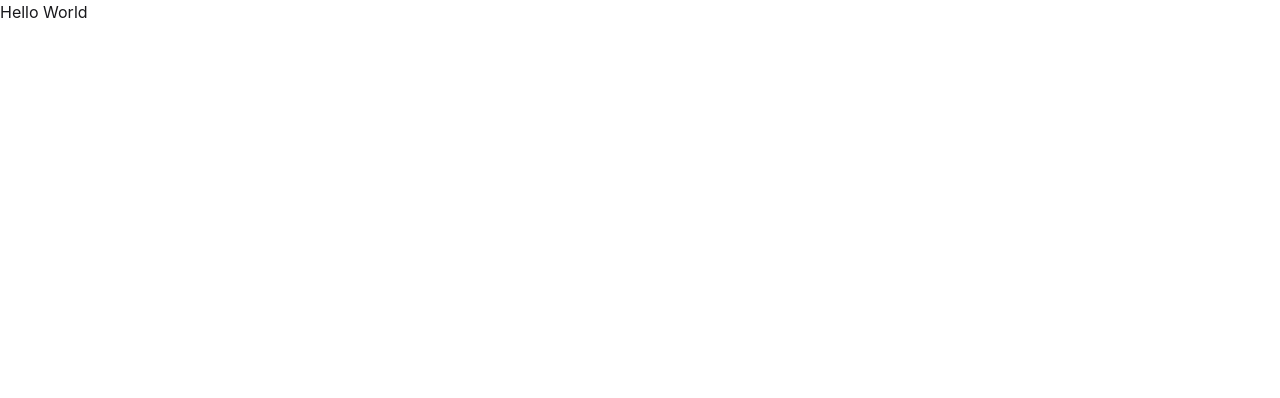
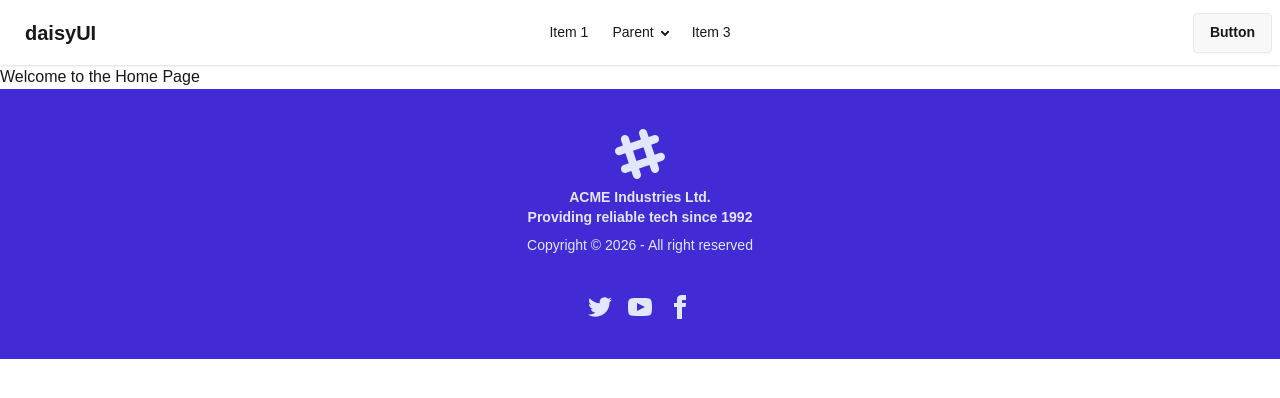
Before and after one commit to mohammademon393/zap-shift-client, a React (Vite) app: page / in a window 1280 px wide. Shown: the top 398 px of the page. Built offline with nearby package versions, Linux system fonts and the light colour scheme.

Commit message:
create some jsx components and set main layouts

```diff
--- /dev/null
+++ b/src/Pages/Home/home/Home.jsx
@@ -0,0 +1,11 @@
+import React from 'react';
+
+const Home = () => {
+    return (
+        <div>
+            <h2>Welcome to the Home Page</h2>
+        </div>
+    );
+};
+
+export default Home;
--- /dev/null
+++ b/src/Pages/Sheared/footer/Footer.jsx
@@ -0,0 +1,66 @@
+import React from 'react';
+
+const Footer = () => {
+    return (
+      <footer className="footer footer-horizontal footer-center bg-primary text-primary-content p-10">
+        <aside>
+          <svg
+            width="50"
+            height="50"
+            viewBox="0 0 24 24"
+            xmlns="http://www.w3.org/2000/svg"
+            fillRule="evenodd"
+            clipRule="evenodd"
+            className="inline-block fill-current"
+          >
+            <path d="M22.672 15.226l-2.432.811.841 2.515c.33 1.019-.209 2.127-1.23 2.456-1.15.325-2.148-.321-2.463-1.226l-.84-2.518-5.013 1.677.84 2.517c.391 1.203-.434 2.542-1.831 2.542-.88 0-1.601-.564-1.86-1.314l-.842-2.516-2.431.809c-1.135.328-2.145-.317-2.463-1.229-.329-1.018.211-2.127 1.231-2.456l2.432-.809-1.621-4.823-2.432.808c-1.355.384-2.558-.59-2.558-1.839 0-.817.509-1.582 1.327-1.846l2.433-.809-.842-2.515c-.33-1.02.211-2.129 1.232-2.458 1.02-.329 2.13.209 2.461 1.229l.842 2.515 5.011-1.677-.839-2.517c-.403-1.238.484-2.553 1.843-2.553.819 0 1.585.509 1.85 1.326l.841 2.517 2.431-.81c1.02-.33 2.131.211 2.461 1.229.332 1.018-.21 2.126-1.23 2.456l-2.433.809 1.622 4.823 2.433-.809c1.242-.401 2.557.484 2.557 1.838 0 .819-.51 1.583-1.328 1.847m-8.992-6.428l-5.01 1.675 1.619 4.828 5.011-1.674-1.62-4.829z"></path>
+          </svg>
+          <p className="font-bold">
+            ACME Industries Ltd.
+            <br />
+            Providing reliable tech since 1992
+          </p>
+          <p>Copyright © {new Date().getFullYear()} - All right reserved</p>
+        </aside>
+        <nav>
+          <div className="grid grid-flow-col gap-4">
+            <a>
+              <svg
+                xmlns="http://www.w3.org/2000/svg"
+                width="24"
+                height="24"
+                viewBox="0 0 24 24"
+                className="fill-current"
+              >
+                <path d="M24 4.557c-.883.392-1.832.656-2.828.775 1.017-.609 1.798-1.574 2.165-2.724-.951.564-2.005.974-3.127 1.195-.897-.957-2.178-1.555-3.594-1.555-3.179 0-5.515 2.966-4.797 6.045-4.091-.205-7.719-2.165-10.148-5.144-1.29 2.213-.669 5.108 1.523 6.574-.806-.026-1.566-.247-2.229-.616-.054 2.281 1.581 4.415 3.949 4.89-.693.188-1.452.232-2.224.084.626 1.956 2.444 3.379 4.6 3.419-2.07 1.623-4.678 2.348-7.29 2.04 2.179 1.397 4.768 2.212 7.548 2.212 9.142 0 14.307-7.721 13.995-14.646.962-.695 1.797-1.562 2.457-2.549z"></path>
+              </svg>
+            </a>
+            <a>
+              <svg
+                xmlns="http://www.w3.org/2000/svg"
+                width="24"
+                height="24"
+                viewBox="0 0 24 24"
+                className="fill-current"
+              >
+                <path d="M19.615 3.184c-3.604-.246-11.631-.245-15.23 0-3.897.266-4.356 2.62-4.385 8.816.029 6.185.484 8.549 4.385 8.816 3.6.245 11.626.246 15.23 0 3.897-.266 4.356-2.62 4.385-8.816-.029-6.185-.484-8.549-4.385-8.816zm-10.615 12.816v-8l8 3.993-8 4.007z"></path>
+              </svg>
+            </a>
+            <a>
+              <svg
+                xmlns="http://www.w3.org/2000/svg"
+                width="24"
+                height="24"
+                viewBox="0 0 24 24"
+                className="fill-current"
+              >
+                <path d="M9 8h-3v4h3v12h5v-12h3.642l.358-4h-4v-1.667c0-.955.192-1.333 1.115-1.333h2.885v-5h-3.808c-3.596 0-5.192 1.583-5.192 4.615v3.385z"></path>
+              </svg>
+            </a>
+          </div>
+        </nav>
+      </footer>
+    );
+};
+
+export default Footer;
--- /dev/null
+++ b/src/Pages/Sheared/navbar/Navbar.jsx
@@ -0,0 +1,80 @@
+import React from 'react';
+
+const Navbar = () => {
+    return (
+      <div className="navbar bg-base-100 shadow-sm">
+        <div className="navbar-start">
+          <div className="dropdown">
+            <div tabIndex={0} role="button" className="btn btn-ghost lg:hidden">
+              <svg
+                xmlns="http://www.w3.org/2000/svg"
+                className="h-5 w-5"
+                fill="none"
+                viewBox="0 0 24 24"
+                stroke="currentColor"
+              >
+                {" "}
+                <path
+                  strokeLinecap="round"
+                  strokeLinejoin="round"
+                  strokeWidth="2"
+                  d="M4 6h16M4 12h8m-8 6h16"
+                />{" "}
+              </svg>
+            </div>
+            <ul
+              tabIndex="-1"
+              className="menu menu-sm dropdown-content bg-base-100 rounded-box z-1 mt-3 w-52 p-2 shadow"
+            >
+              <li>
+                <a>Item 1</a>
+              </li>
+              <li>
+                <a>Parent</a>
+                <ul className="p-2">
+                  <li>
+                    <a>Submenu 1</a>
+                  </li>
+                  <li>
+                    <a>Submenu 2</a>
+                  </li>
+                </ul>
+              </li>
+              <li>
+                <a>Item 3</a>
+              </li>
+            </ul>
+          </div>
+          <a className="btn btn-ghost text-xl">daisyUI</a>
+        </div>
+        <div className="navbar-center hidden lg:flex">
+          <ul className="menu menu-horizontal px-1">
+            <li>
+              <a>Item 1</a>
+            </li>
+            <li>
+              <details>
+                <summary>Parent</summary>
+                <ul className="p-2 bg-base-100 w-40 z-1">
+                  <li>
+                    <a>Submenu 1</a>
+                  </li>
+                  <li>
+                    <a>Submenu 2</a>
+                  </li>
+                </ul>
+              </details>
+            </li>
+            <li>
+              <a>Item 3</a>
+            </li>
+          </ul>
+        </div>
+        <div className="navbar-end">
+          <a className="btn">Button</a>
+        </div>
+      </div>
+    );
+};
+
+export default Navbar;
--- a/src/index.css
+++ b/src/index.css
@@ -1,2 +1,10 @@
 @import "tailwindcss";
 @plugin "daisyui";
+
+@import url('https://fonts.googleapis.com/css2?family=Urbanist:ital,wght@0,100..900;1,100..900&display=swap');
+
+body{
+    font-family: "Urbanist", sans-serif;
+        font-optical-sizing: auto;
+        font-style: normal;
+}
--- /dev/null
+++ b/src/layouts/RootsLayout.jsx
@@ -0,0 +1,16 @@
+import React from 'react';
+import { Outlet } from 'react-router';
+import Navbar from '../Pages/Sheared/navbar/Navbar';
+import Footer from '../Pages/Sheared/footer/Footer';
+
+const RootsLayout = () => {
+    return (
+        <div>
+            <Navbar></Navbar>
+            <Outlet></Outlet>
+            <Footer></Footer>
+        </div>
+    );
+};
+
+export default RootsLayout;
--- a/src/routes/Router.jsx
+++ b/src/routes/Router.jsx
@@ -1,8 +1,16 @@
 import { createBrowserRouter } from "react-router";
+import RootsLayout from "../layouts/RootsLayout";
+import Home from "../Pages/Home/home/Home";
 
 export const router = createBrowserRouter([
   {
     path: "/",
-    element: <div>Hello World</div>,
-  },
+    element: <RootsLayout></RootsLayout>,
+    children: [
+      {
+        index: true,
+        Component: Home,
+      }
+    ]
+  }
 ]);
```
